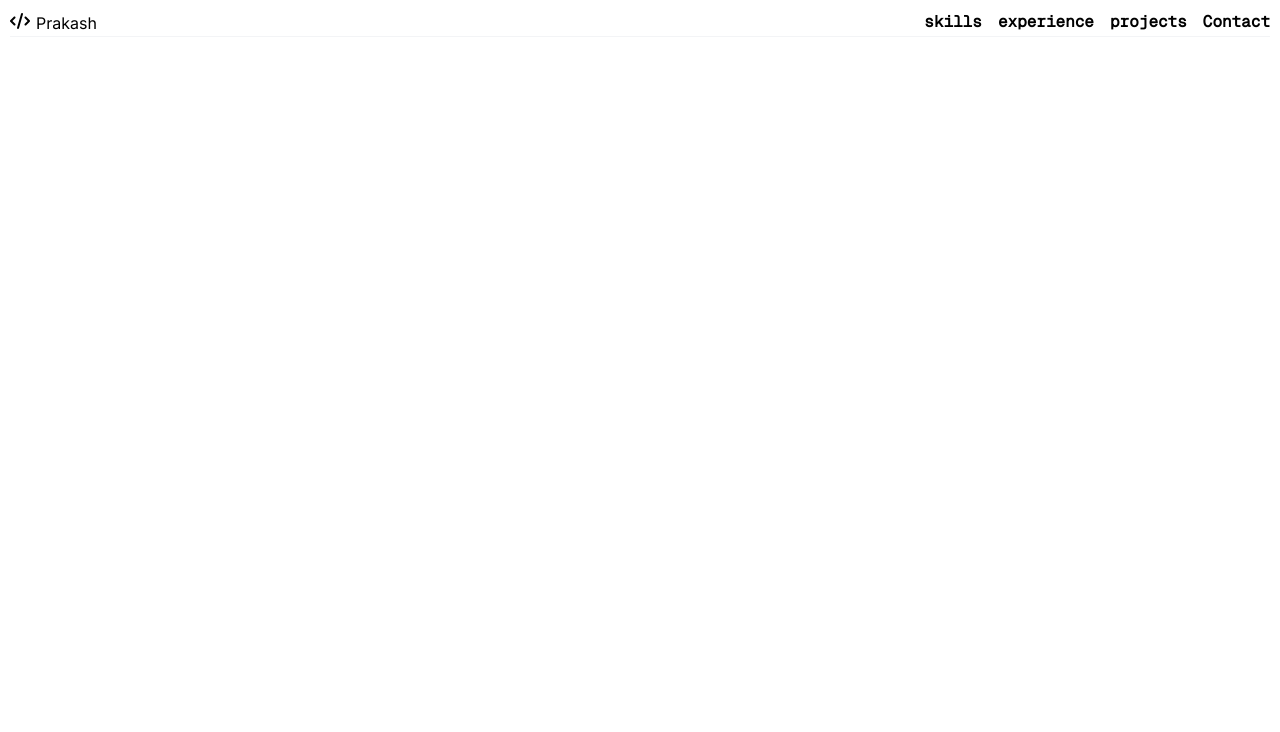
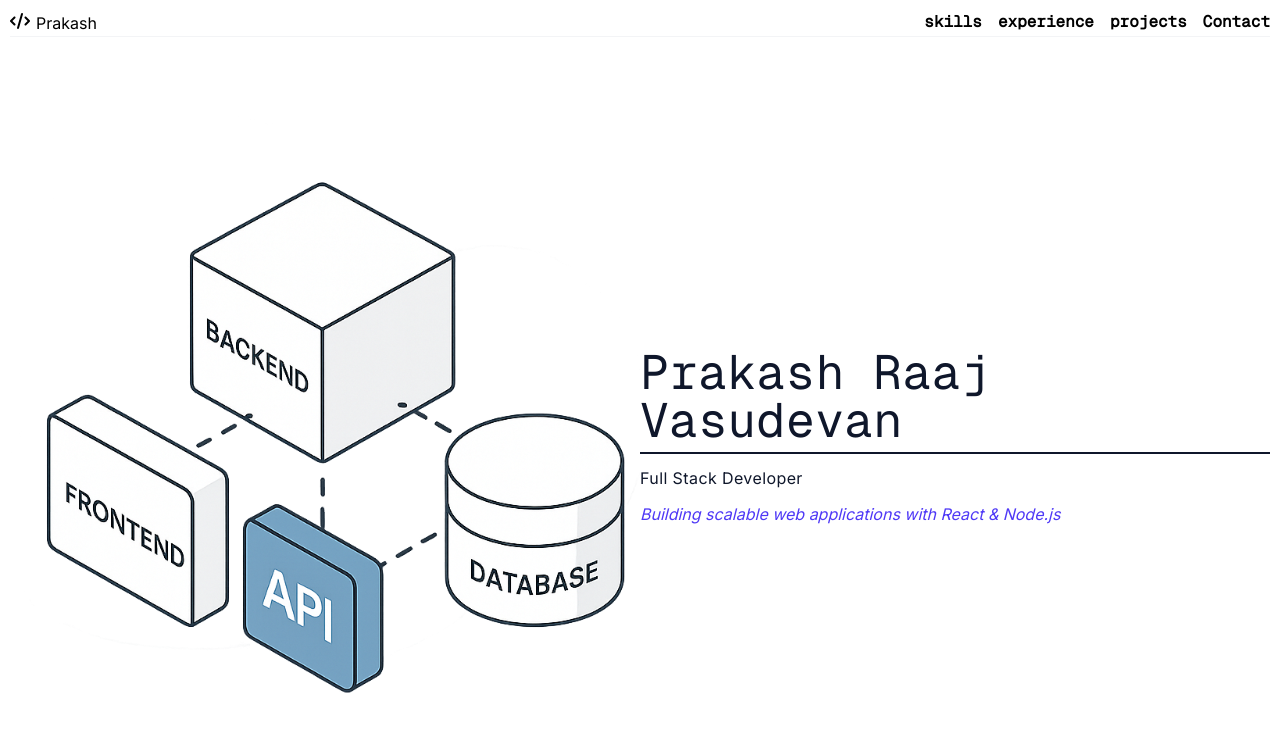
Before and after one commit to Prakash-Raaj/portfolio, a React app: page / in a window 1280 px wide. Shown: the top 732 px of the page. Built offline with nearby package versions, Linux system fonts and the light colour scheme; the HTML template or start-up script is replaced by a standard one.

Commit message:
added main section of portfolio

```diff
--- a/src/App.tsx
+++ b/src/App.tsx
@@ -3,12 +3,14 @@
 import NavBar from './Pages/NavBar';
 
 import './App.css'
+import Main from './Pages/Main';
 
 function App() {
   return (
     <>
       <div className="flex flex-col m-2.5">
         <NavBar />
+        <Main/>
       </div>
     </>
   );
--- a/src/Pages/Main.tsx
+++ b/src/Pages/Main.tsx
@@ -1,11 +1,36 @@
 import React from 'react';
 
 const Main = () => {
-    return (
-        <div>
+  return (
+    <div className="flex items-center min-h-screen w-full">
+      {/* left part should be an image and right part should be name and title */}
 
+      <div className="hidden lg:block w-1/2 h-screen">
+        <img
+          src="../../src/assets/illustration.png"
+          alt="illustration of a boy coding"
+          className="w-full h-full object-cover"
+        />
+      </div>
+
+      <div className="flex flex-col grow w-full lg:w-1/2">
+        <div className="text-slate-900 tracking-wide">
+          <h1 className="font-mono  text-3xl md:text-5xl break-words pb-2 inline-block border-b-2">
+            Prakash Raaj Vasudevan
+          </h1>
+          {/* <hr className="w-full border-t-2 border-slate-400 mt-1" /> */}
+          <h2 className="py-3">
+            Full Stack Developer
+            {/* <span className="text-indigo-600">Developer</span> */}
+          </h2>
         </div>
-    );
+
+        <p className="italic text-indigo-600">
+          Building scalable web applications with React & Node.js
+        </p>
+      </div>
+    </div>
+  );
 };
 
 export default Main;
```
Also changed, not shown: src/assets/illustration.png (added).
